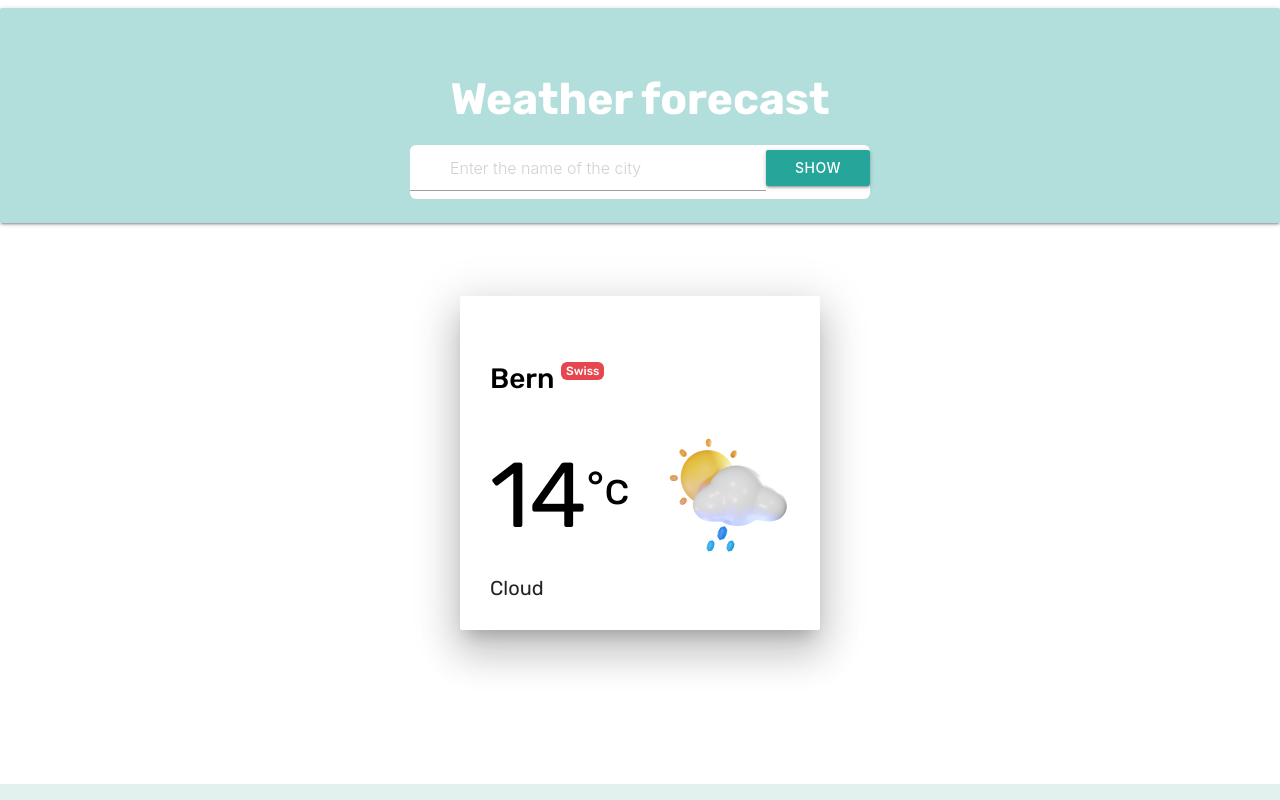
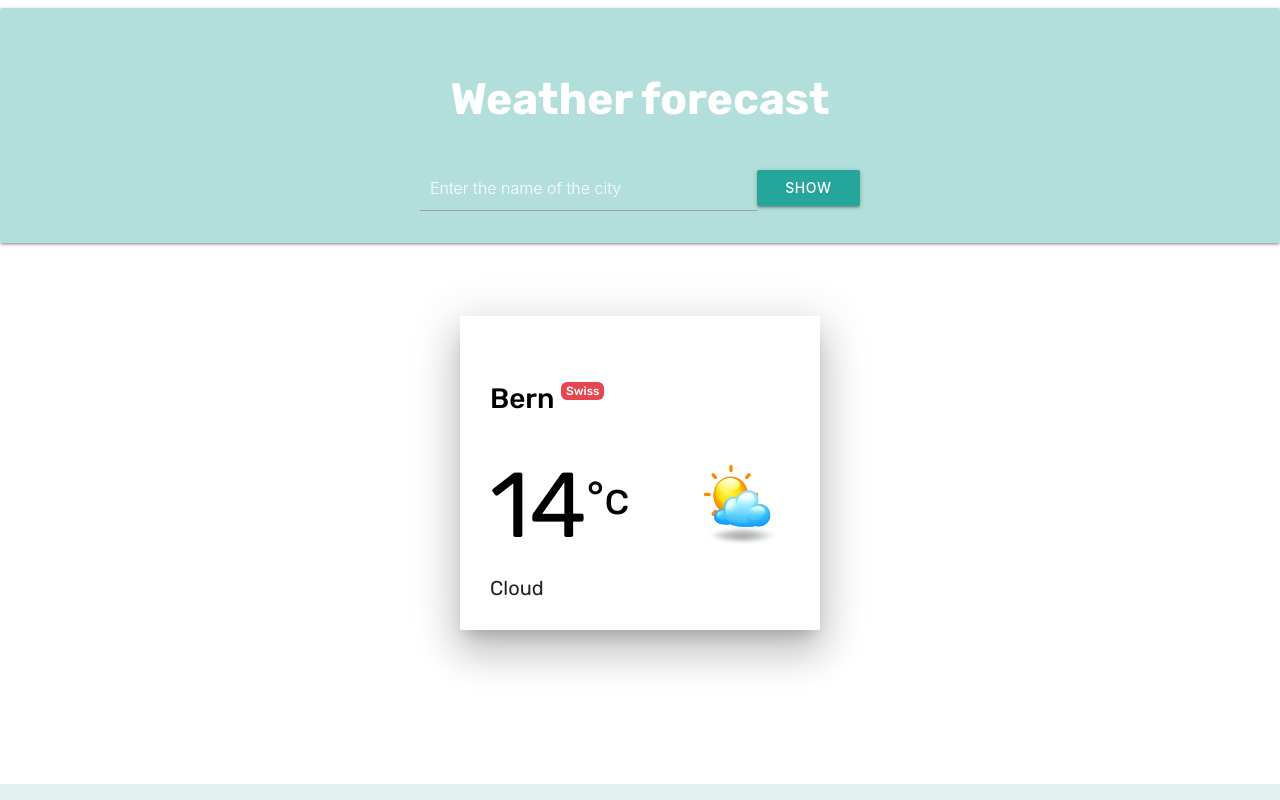
Before and after one commit to KlaudijaDemchyk/Sinoptik, a plain HTML site: page index.html in a window 1280 px wide. Drawn offline with nearby package versions, Linux system fonts and the light colour scheme.

Commit message:
inpruvements

```diff
--- a/css/main.css
+++ b/css/main.css
@@ -29,7 +29,7 @@ body {
     display: flex;
     justify-content: center;
     align-items: center;
-
+    padding: 10px;
 }
 
 .form {
@@ -37,48 +37,41 @@ body {
     justify-content: space-between;
     width: 460px;
     height: 54px;
-    background: #ffffff;
     border-radius: 6px;
+    padding: 10px;
 }
 
-.input {
+.input1 {
     flex-grow: 1;
-    padding: 15px;
+    padding: 15px 20px;
     font-weight: 300;
     font-size: 20px;
     line-height: 1;
     color: #000000;
     width: 70%;
 }
-.input::placeholder {
-    padding-left: 40px;
+
+.input1::placeholder {
+    padding-left: 10px;
+    color: white;
 }
 
-.input:focus-within {
-    padding-left: 40px;
-    padding-right: 40px;
-}
 .btn {
     margin-top: 5px;
     width: 125px;
     height: 54px;
     background: #e5464f;
     border-radius: 6px;
-
     font-weight: 500;
     font-size: 20px;
     line-height: 1;
     color: #fff;
-
     transition: background-color 0.2s ease-in;
 }
 
 .btn:hover {
     background: #f5313b;
 }
-
-/* Card */
-
 .card {
     position: relative;
     display: flex;
@@ -137,6 +130,8 @@ body {
 }
 
 .card-img {
+    width: 100px;
+    height: 100px;
 }
 
 .card-description {
--- a/index.html
+++ b/index.html
@@ -13,25 +13,20 @@
     <h1 class="title">Weather forecast</h1>
     <div class="form-container">
     <form class="form">
-        <input class="input" type="text" placeholder="Enter the name of the city" id="inputCity" >
+        <input class="input1" type="text" placeholder="Enter the name of the city" id="inputCity" >
         <button class="btn">Show</button>
     </form>
     </div>
 </header>
-
 <div class="card z-depth-5">
     <h2 class="card-city">Bern <span>Swiss</span></h2>
-
     <div class="card-weather">
         <div class="card-value">14<sup>°c</sup></div>
-        <img class="card-img" src="./img/example.png" alt="Weather">
+        <img class="card-img" src="./img/Partly_cloudy.jpg" alt="Weather">
     </div>
-
     <div class="card-description">Cloud</div>
 </div>
-
 <footer class="footer">
-
 </footer>
 <script src="https://cdnjs.cloudflare.com/ajax/libs/materialize/1.0.0/js/materialize.min.js"></script>
 <script src="./main.js"></script>
--- a/main.js
+++ b/main.js
@@ -3,6 +3,16 @@ document.addEventListener('DOMContentLoaded', function() {
     const header = document.querySelector('.card-panel');
     const form = document.querySelector('.form');
     const input = document.querySelector('#inputCity');
+
+    const conditionImages = {
+        'Clear': './img/Clear.jpg',
+        'Sunny': './img/Clear.jpg',
+        'Partly cloudy': './img/Partly_cloudy.jpg',
+        'Cloudy': './img/Cloudy.jpg',
+        'Rain': './img/Rain.jpg',
+        'Light rain': './img/Light_rain.jpg',
+        'Snow': './img/Snow.jpg',
+    };
 
     form.onsubmit = function (e) {
         e.preventDefault();
@@ -27,19 +37,20 @@ document.addEventListener('DOMContentLoaded', function() {
                 } else {
                     const prevCard = document.querySelector('.card');
                     if (prevCard) prevCard.remove();
+
+                    const conditionImageUrl = conditionImages[data.current.condition.text];
+
                     const html = `<div class="card">
                             <h2 class="card-city">${data.location.name} <span>${data.location.country}</span></h2>
                             <div class="card-weather">
                                 <div class="card-value">${data.current.temp_c}<sup>°c</sup></div>
-                                <img class="card-img" src="./img/example.png" alt="Weather">
+                                <img class="card-img" src="${conditionImageUrl}" alt="Weather">
                             </div>
                             <div class="card-description">${data.current.condition.text}</div>
                         </div>`;
 
                     header.insertAdjacentHTML('afterend', html);
                 }
-
-
             });
     }
 });
```
Also changed, not shown: img/Clear.jpg (added), img/Cloudy.jpg (added), img/Light_rain.jpg (added), img/Partly_cloudy.jpg (added), img/Rain.jpg (added), img/Snow.jpg (added).
